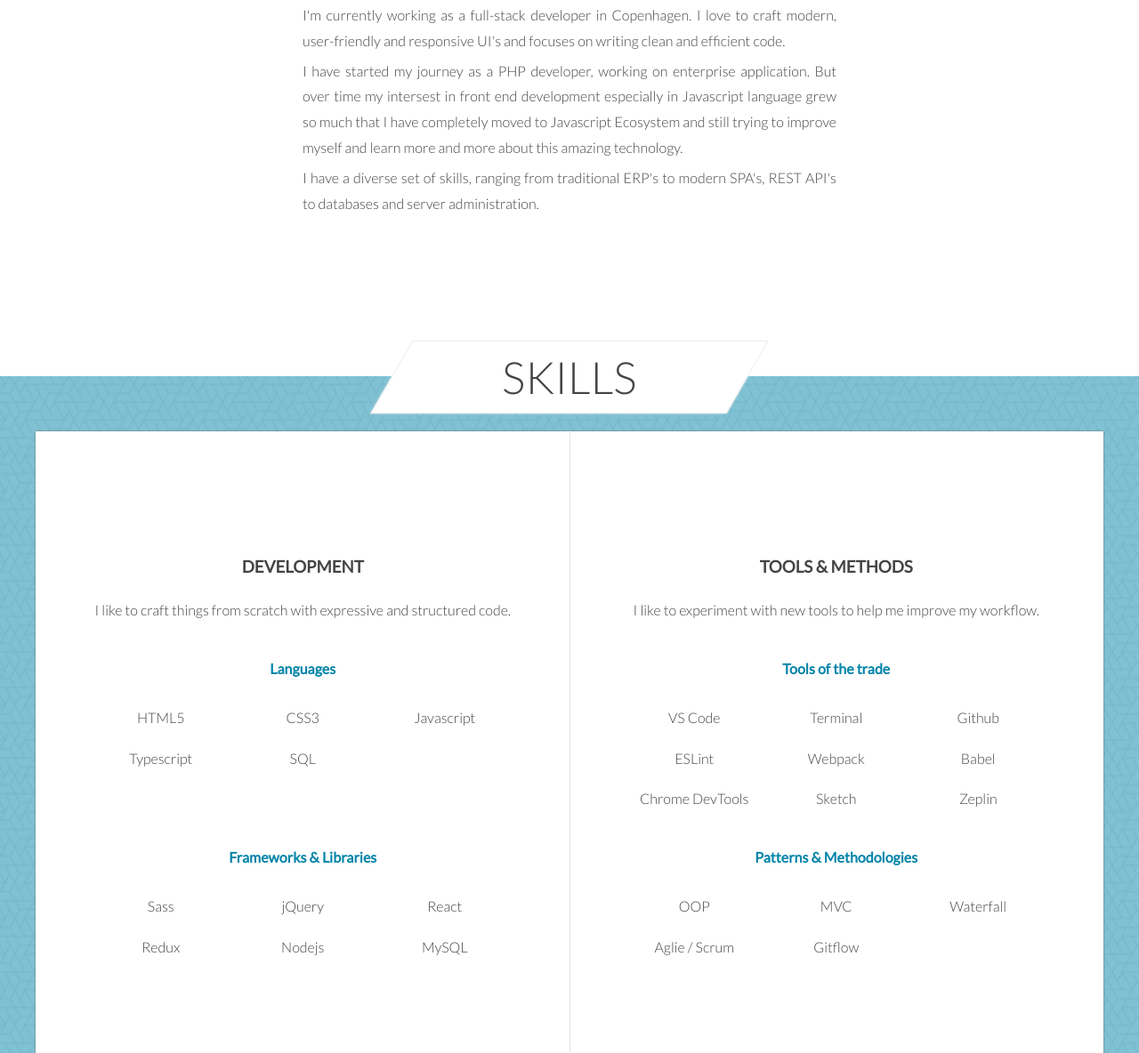
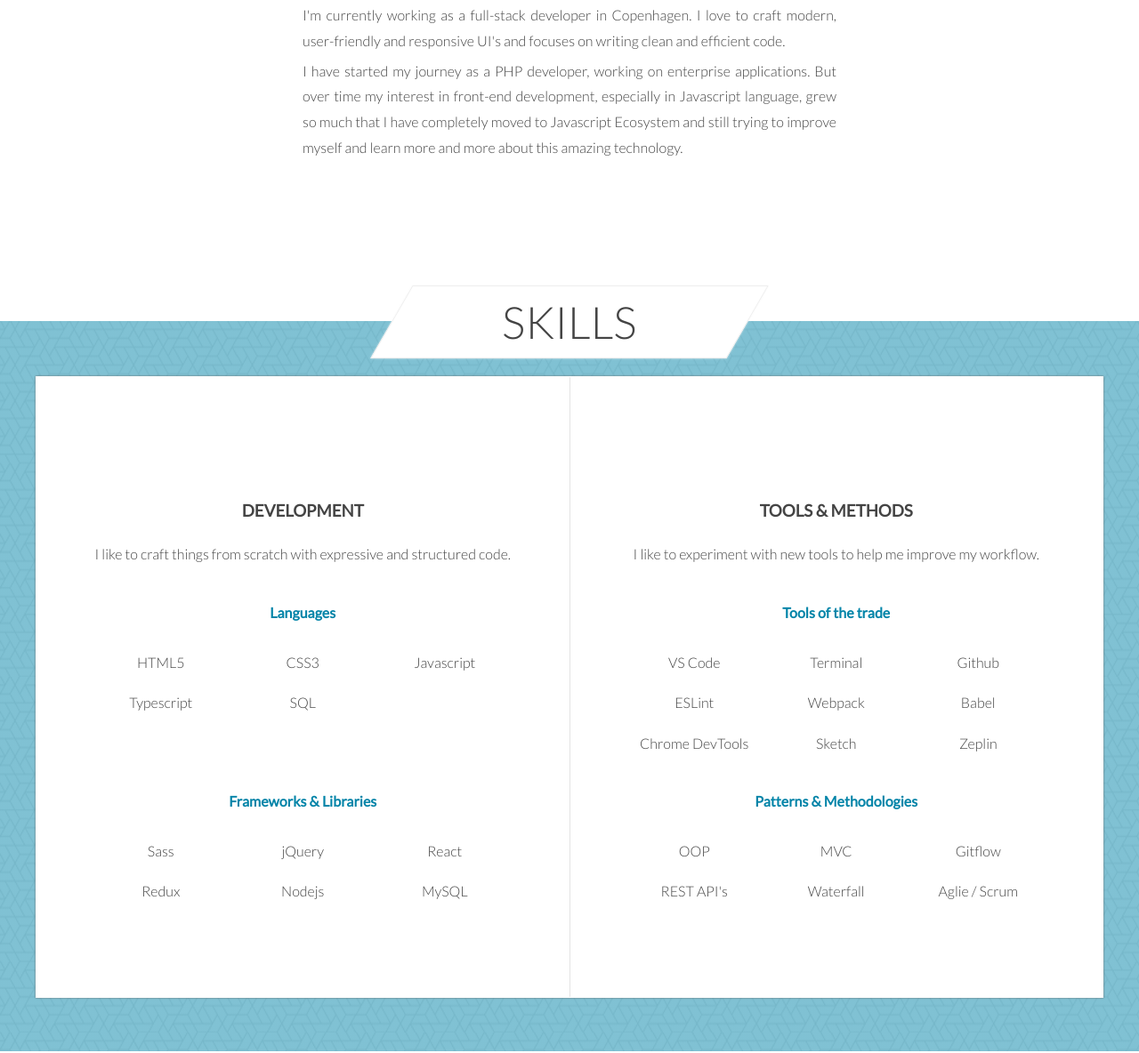
Before and after one commit to shomail/shomail.github.io, a website: page index.html in a window 1280 px wide. Shown: the part 995-2179 px from the top of the page at 89% size. Drawn offline with Linux system fonts and the light colour scheme.

Commit message:
fix typos

```diff
--- a/index.html
+++ b/index.html
@@ -47,15 +47,17 @@
             responsive UI's and focuses on writing clean and efficient code.
           </p>
           <p class="section-about__text">
-            I have started my journey as a PHP developer, working on enterprise application. But over time my intersest
-            in front end development especially in Javascript language grew so much that I have completely moved to
+            I have started my journey as a PHP developer, working on enterprise applications. But over time my interest
+            in front-end development, especially in Javascript language, grew so much that I have completely moved to
             Javascript Ecosystem and still trying to improve myself and learn more and more about this amazing
             technology.
           </p>
-          <p class="section-about__text">
-            I have a diverse set of skills, ranging from traditional ERP's to modern SPA's, REST API's to databases and
-            server administration.
-          </p>
+          <!--
+            <p class="section-about__text">
+              I have a diverse set of skills, ranging from traditional ERP's to modern SPA's, REST API's to databases and
+              server administration.
+            </p>
+          -->
         </div>
       </section>
 
@@ -115,9 +117,10 @@
             <ul class="section-skills__list">
               <li class="section-skills__item">OOP</li>
               <li class="section-skills__item">MVC</li>
+              <li class="section-skills__item">Gitflow</li>
+              <li class="section-skills__item">REST API's</li>
               <li class="section-skills__item">Waterfall</li>
               <li class="section-skills__item">Aglie / Scrum</li>
-              <li class="section-skills__item">Gitflow</li>
             </ul>
           </div>
         </div>
```
